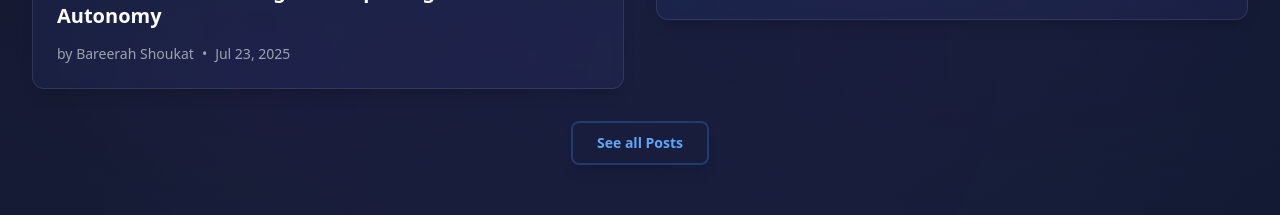
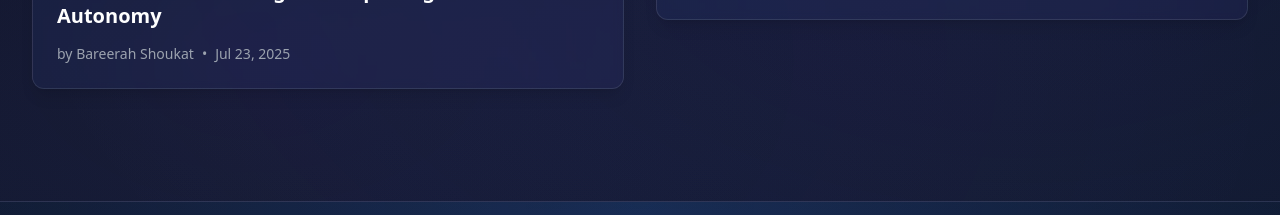
Before and after one commit to Retrofish25/beam-ai-clone, a Next.js app: page / in a window 1280 px wide. Shown: the part 6180-6395 px from the top of the page. Built offline with nearby package versions, Linux system fonts and the light colour scheme.

Commit message:
Update page.tsx

```diff
--- a/src/app/page.tsx
+++ b/src/app/page.tsx
@@ -625,9 +625,6 @@ function NewsSection() {
         </div>
 
         <div className="text-center mt-8">
-          <Button variant="outline" className="border-blue-500/30 text-blue-400 hover:bg-blue-500/10">
-            See all Posts
-          </Button>
         </div>
       </div>
     </section>
```
